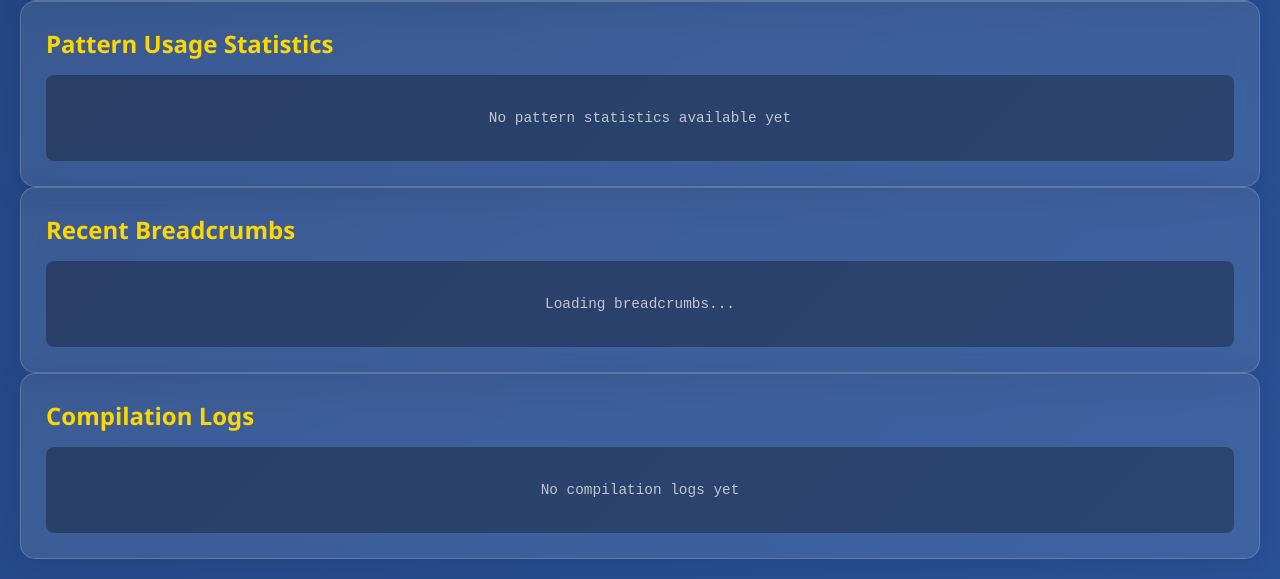
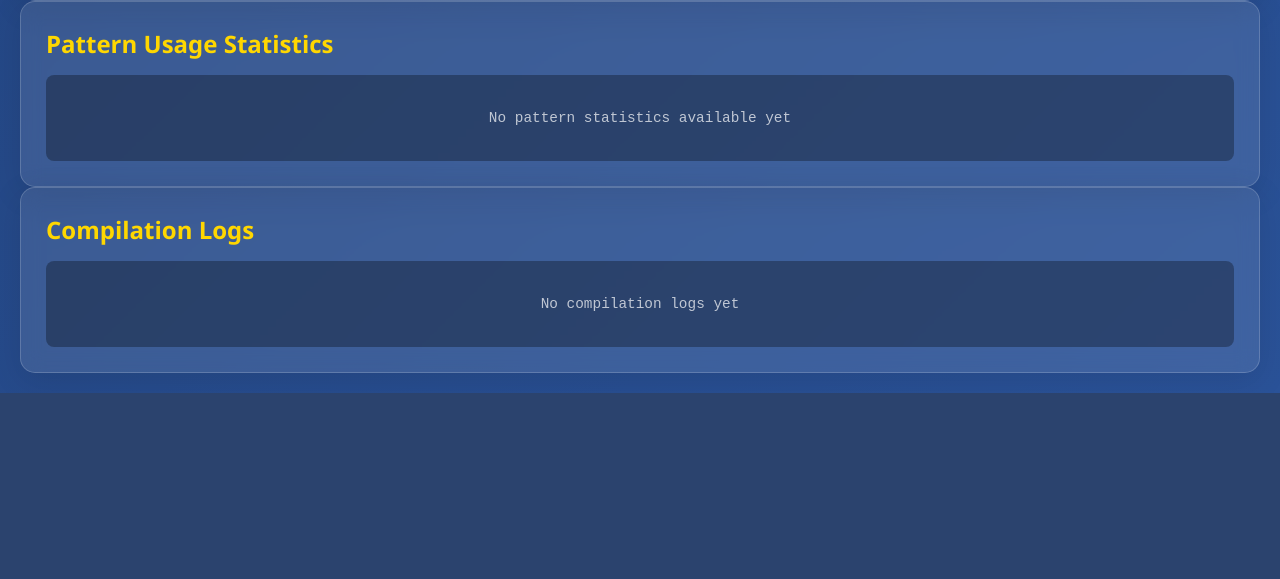
Before and after one commit to terminills/ai_breadcrumb_automated_development, a Flask app: page / in a window 1280 px wide. Shown: the part 1900-2479 px from the top of the page. After the commit the page ends 2293 px from the top, so only its background shows below. Run offline with Flask 3, Linux system fonts and the light colour scheme; data that the repository does not hold is empty.

Commit message:
Remove full breadcrumb list from main page - kept only overview and link to explorer
Co-authored-by: terminills <2502855+terminills@users.noreply.github.com>

```diff
--- a/ui/templates/index.html
+++ b/ui/templates/index.html
@@ -510,14 +510,6 @@
             </div>
         </div>
 
-        <!-- Recent Activity Section -->
-        <div class="card">
-            <h2>Recent Breadcrumbs</h2>
-            <div class="log-container" id="recentBreadcrumbs">
-                <div class="loading">Loading breadcrumbs...</div>
-            </div>
-        </div>
-
         <div class="card">
             <h2>Compilation Logs</h2>
             <div class="log-container" id="compilationLogs">
@@ -581,22 +573,6 @@
                             `<span class="phase-badge ${phaseClass}">${phase}: ${count}</span>`;
                     });
                     phasesContainer.innerHTML += '</div>';
-                }
-
-                // Display recent breadcrumbs
-                if (breadcrumbs.recent_breadcrumbs) {
-                    const container = document.getElementById('recentBreadcrumbs');
-                    container.innerHTML = '';
-                    breadcrumbs.recent_breadcrumbs.forEach(bc => {
-                        const entry = document.createElement('div');
-                        entry.className = 'log-entry';
-                        entry.innerHTML = `
-                            <strong>${bc.phase || 'Unknown'}</strong> [${bc.status || 'Unknown'}]<br>
-                            <small>${bc.file}:${bc.line}</small><br>
-                            ${bc.strategy ? `<em>${bc.strategy}</em>` : ''}
-                        `;
-                        container.appendChild(entry);
-                    });
                 }
             }
 
```
